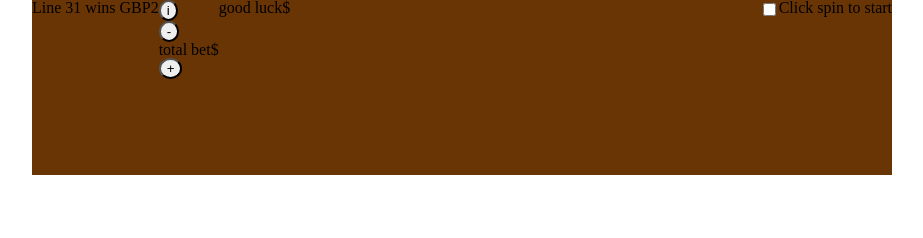
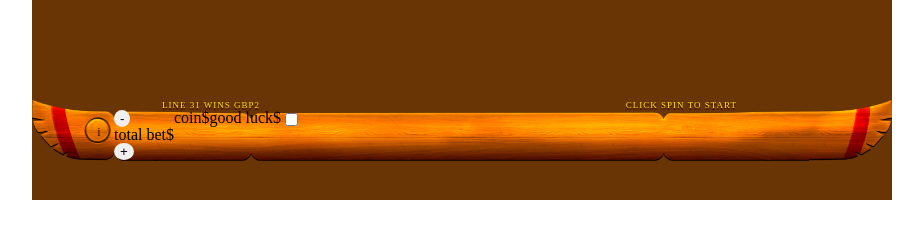
Before and after one commit to KavalenkaV/TestTask, a plain HTML site: page index.html in a window 1280 px wide. Shown: the whole page, without its empty margins (178-1101 px from the left). Drawn offline with Linux system fonts and the light colour scheme; a web font is replaced by a local one.

Commit message:
positioned text area, info button

```diff
--- a/index.html
+++ b/index.html
@@ -9,14 +9,20 @@
 </head>
 <body>
 	<div class="wrapper">
-		<span class="fl-l">Line 31 wins GBP2</span>
-		<span class="fl-r">Click spin to start</span>
-		<div class="b-bar">
+
+		<div class="b-bar fl-l">
+
+			<div class="hint-bar fl-l">
+				<span class="hint noto-26 fl-l">Line 31 wins GBP2</span>
+				<span class="hint noto-26 fl-r">Click spin to start</span>
+			</div>
 <!-- left part of bottom bar start-->
 			<div class="left-part fl-l">
 
-				<form action="">
-					<button class="info rb fl-l">i</button>
+				<form action="" class="info  fl-l">
+					<button class="rb fl-l">
+						<span class="noto-36">i</span>
+					</button>
 				</form>
 
 				<div class="total-bet fl-l">
@@ -38,13 +44,23 @@
 <!-- left part of bottom bar end-->
 <!-- center part of bottom bar start-->
 			<div class="center-part fl-l">
+
+				<div class="treasure fl-l">
+					<span class="coin fl-l">coin</span>
+					<span class="score">$</span>
+				</div>
+
 				<span class="fl-l gl">good luck</span>
 				<span class="fl-l summ">$</span>
+
+				<label for="turbo"></label>
+				<input type="checkbox" name="turbo" id="turbo"><!--on/off turbo-->
+
 			</div class="fl-l">
 <!-- center part of bottom bar end-->
 <!-- right part of bottom bar start-->
 			<div class="fl-r">
-				<input type="checkbox" name="turbo" id=""><!--on/off turbo-->
+
 				<div class="start">
 					<div class="rc"> <!--rotation counter-->
 						<span class="play-mode"></span>
@@ -56,9 +72,9 @@
 							<li></li>
 							<li></li>
 						</ul>
-
 					</div>
 				</div>
+
 			</div>
 <!-- right part of bottom bar end-->
 		</div>
--- a/style/style.css
+++ b/style/style.css
@@ -1,22 +1,22 @@
-/* scale 0.3 */
-@font-face {
+/* project scale 0.3 */
+/* @font-face {
 	font-family: garuda;
 	src:url(../media/fonts/Garuda-Bold.ttf);
 }
 
 @font-face {
 	font-family: bayon;
-	src:url(../media/fonts/Garuda-Bold.ttf);
+	src:url(../media/fonts/Bayonregular.ttf); */
 }
 
 @font-face {
 	font-family: futura;
-	src:url(../media/fonts/Garuda-Bold.ttf);
+	src:url(../media/fonts/FuturaStd-Bold.otf);
 }
 
 @font-face {
 	font-family: noto;
-	src:url(../media/fonts/Garuda-Bold.ttf);
+	src:url(../media/fonts/Noto%20Sans%20CJK%20SC%20Black.otf);
 }
 /* ------------------------------------------ */
 .fl-l {
@@ -29,14 +29,67 @@
 
 /* round button */
 .rb {
-	width: px;
-	height: px;
 	border-radius: 50%;
 }
 
 .wrapper {
 	width: 860px;
-	min-height: 175px;
+	min-height: 200px;
 	margin:0 auto;
 	background-color: #6a3505;
 }
+
+.noto-26 {
+	font: 9px noto;
+}
+
+.noto-32 {
+	font: 11px noto;
+}
+
+.noto-36 {
+	font: 12px noto;
+}
+
+
+/* =+=+=+=+=+= END OF COMMON PART =+=+=+=+=+=+=+=+=+= */
+
+.b-bar {
+	margin-top: 100px;
+	width: inherit;
+	min-height: 61px;
+	background: url(../media/images/BG%20overall.png) 0px 0px no-repeat;
+	-webkit-background-size:  860px 61px;
+	background-size:  860px 61px;
+}
+
+.hint-bar {
+	width: inherit;
+}
+
+.hint {
+	text-transform: uppercase;
+	letter-spacing: 1px;
+	margin: 0px 155px 0 130px;
+	color: #ffea00;
+	text-shadow: 0px 2px 1px #450005;
+}
+
+button {
+	border: 0px;
+	outline: 0px;
+}
+
+.info>.rb {
+	margin: 7px 0px 0px 52px;
+	padding: 0px;
+	color: #410008;
+	width: 30px;
+	height: 30px;
+	background: url(../media/images/info/bg%20copy%20normal.png) 0px 0px no-repeat;
+	background-size: 27px;
+}
+
+.info>.rb>.noto-36 {
+	color: #440009;
+}
```
